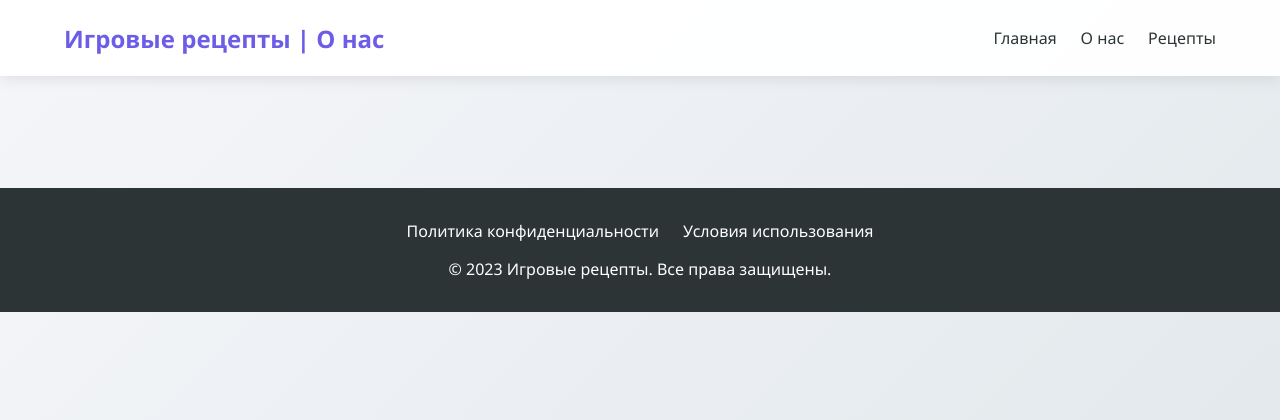
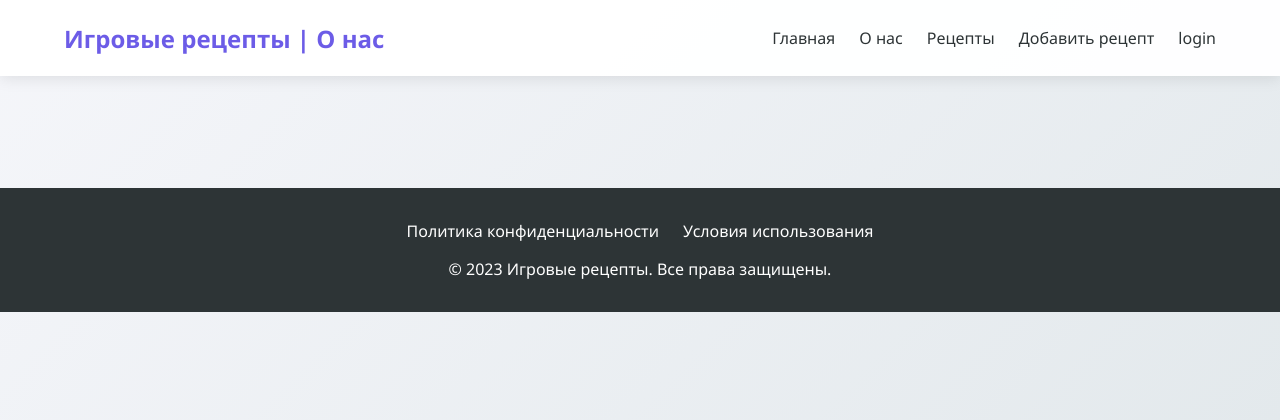
Before and after one commit to iklimash/sait_with_recipe, a Django app: page /about/ in a window 1280 px wide. Shown: the top 420 px of the page. Run offline with Django 5.2, Linux system fonts and the light colour scheme.

Commit message:
add_page/login

```diff
--- a/femaelsite/star/templates/star/base.html
+++ b/femaelsite/star/templates/star/base.html
@@ -226,6 +226,8 @@
                 <a href="{% url 'home' %}">Главная</a>
                 <a href="{% url 'about' %}">О нас</a>
                 <a href="{% url 'catalog' %}">Рецепты</a>
+                <a href="{% url 'addpage' %}">Добавить рецепт</a>
+                <a href="{% url 'login' %}">login</a>
             </div>
         </nav>
     </header>
--- a/femaelsite/star/templates/star/index.html
+++ b/femaelsite/star/templates/star/index.html
@@ -257,6 +257,8 @@
                 <a href="">Главная</a>
                 <a href="/about/" > О нас </a>
                 <a href="{% url 'catalog' %}">Рецепты</a>
+                <a href="{% url 'addpage' %}">Добавить рецепт</a>
+                <a href="{% url 'login' %}">login</a>
             </div>
         </nav>
     </header>
@@ -299,6 +301,7 @@
             <a href="/about/">О нас</a>
             <a href="/catalog/">Рецепты</a>
 
+
         </div>
         <p>© 2025 Волшебный Мир. Все права защищены.</p>
     </footer>
--- a/femaelsite/star/urls.py
+++ b/femaelsite/star/urls.py
@@ -10,4 +10,6 @@ urlpatterns = [
     path('about/', views.about, name='about'),
     path('catalog/', views.catalog, name='catalog'),
     path('recipe/<int:recipe_id>/', views.show_recipe, name='recipe'),
+    path('addpage/', views.add_page, name='addpage'),
+    path('login/', views.login, name='login'),
 ]
--- a/femaelsite/star/views.py
+++ b/femaelsite/star/views.py
@@ -72,5 +72,12 @@ def catalog(request):
         'recipes': recipes_data
     })
 
+def add_page(request):
+    return HttpResponse(f'Отображение рецептов с id')
+
+def login(request):
+    return HttpResponse(f'Отображение рецептов с id')
+
+
 def page_not_found(request, exception):
     return HttpResponseNotFound("<h1>Страница не найдена</h1>")
```
